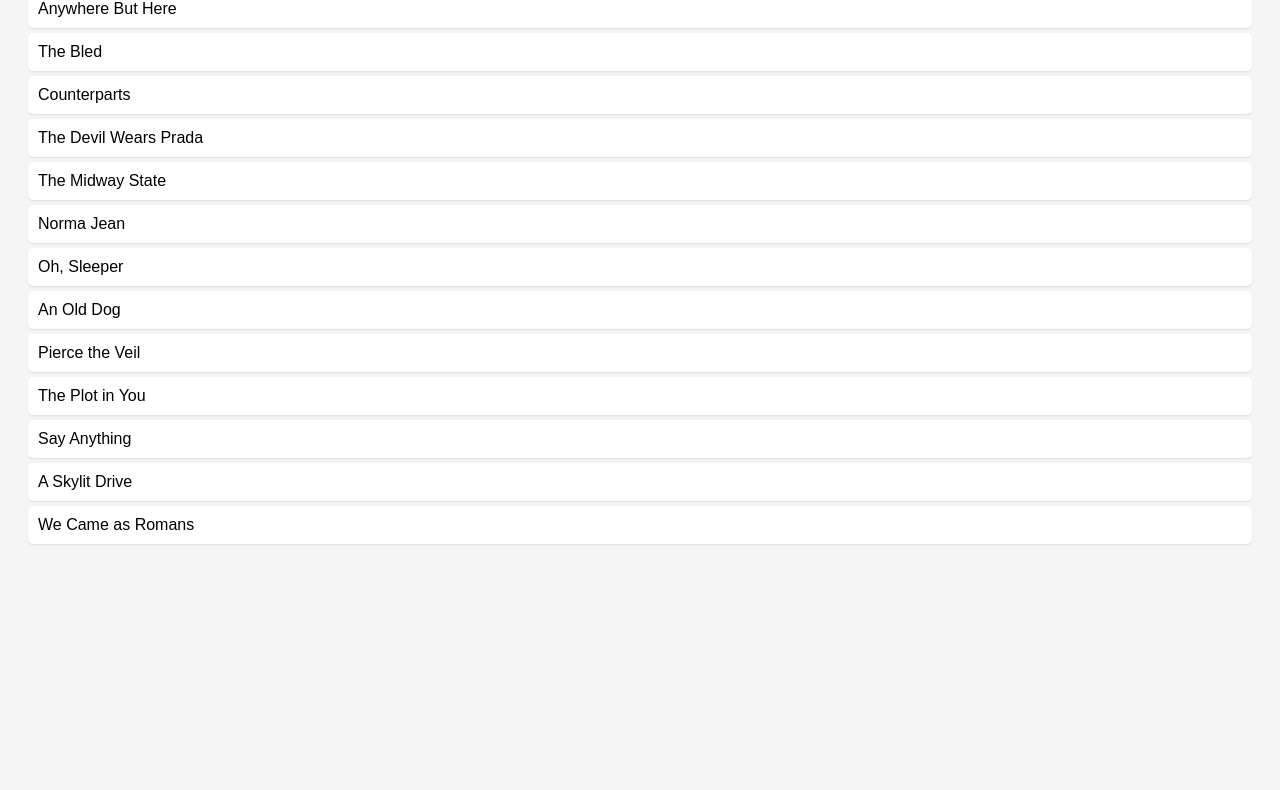
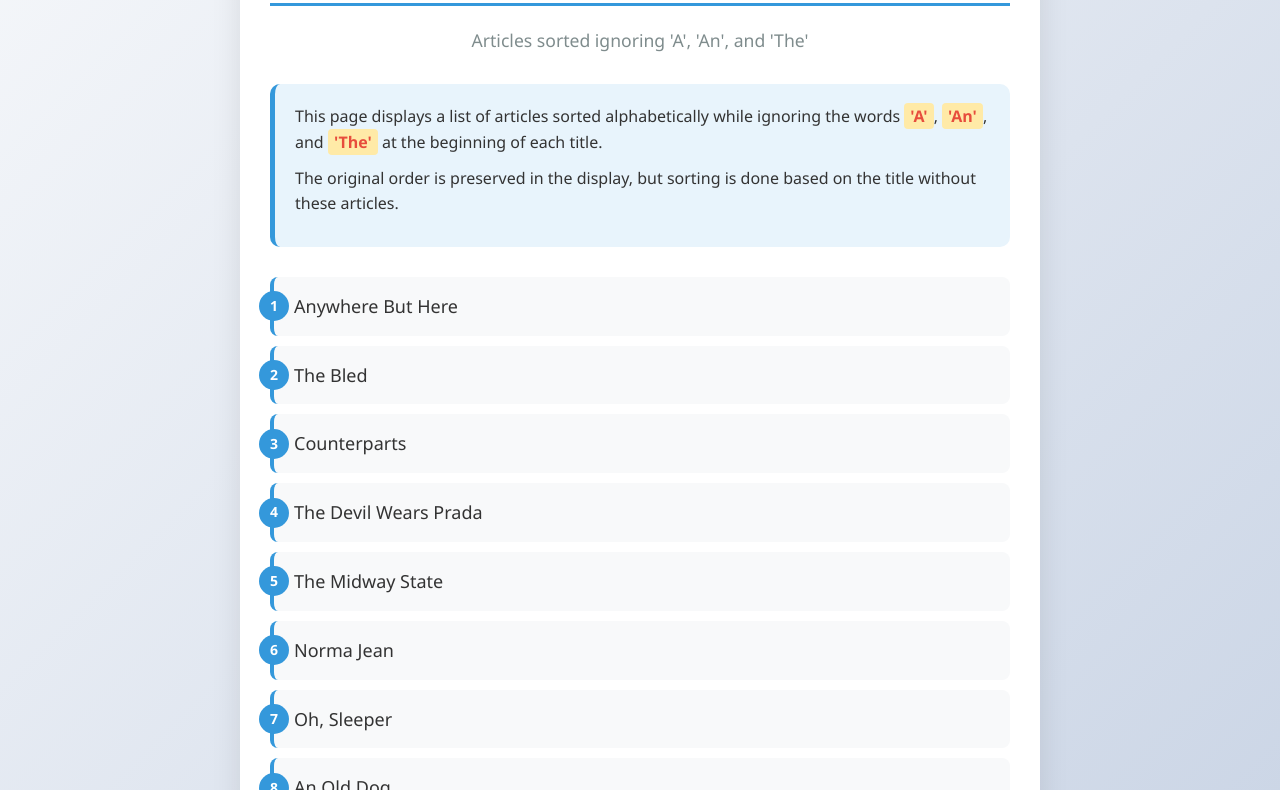
Before and after one commit to acciojob/sorting-articles-surjeetkumar8006, a website: page main.html in a window 1280 px wide. Shown: the part 118-908 px from the top of the page. Before the commit the page ends 800 px from the top, so only its background shows below. Drawn offline with Linux system fonts and the light colour scheme.

Commit message:
created a submission

```diff
--- a/main.html
+++ b/main.html
@@ -4,11 +4,184 @@
     <meta charset="UTF-8">
     <meta name="viewport" content="width=device-width, initial-scale=1.0">
     <title>Alphabetical Article Sorter</title>
-    <link rel="stylesheet" href="styles.css">
+    <style>
+        * {
+            margin: 0;
+            padding: 0;
+            box-sizing: border-box;
+        }
+
+        body {
+            font-family: 'Segoe UI', Tahoma, Geneva, Verdana, sans-serif;
+            line-height: 1.6;
+            color: #333;
+            background: linear-gradient(135deg, #f5f7fa 0%, #c3cfe2 100%);
+            min-height: 100vh;
+            padding: 20px;
+        }
+
+        .container {
+            max-width: 800px;
+            margin: 0 auto;
+            background-color: white;
+            padding: 30px;
+            border-radius: 15px;
+            box-shadow: 0 10px 30px rgba(0, 0, 0, 0.1);
+        }
+
+        h1 {
+            text-align: center;
+            color: #2c3e50;
+            margin-bottom: 20px;
+            padding-bottom: 15px;
+            border-bottom: 3px solid #3498db;
+            font-size: 2.2rem;
+        }
+
+        .subtitle {
+            text-align: center;
+            color: #7f8c8d;
+            margin-bottom: 30px;
+            font-size: 1.1rem;
+        }
+
+        .info-box {
+            background-color: #e8f4fc;
+            padding: 20px;
+            border-radius: 10px;
+            margin-bottom: 30px;
+            border-left: 5px solid #3498db;
+        }
+
+        .info-box p {
+            margin-bottom: 10px;
+        }
+
+        .highlight {
+            color: #e74c3c;
+            font-weight: bold;
+            background-color: #ffeaa7;
+            padding: 2px 6px;
+            border-radius: 4px;
+        }
+
+        #bands {
+            list-style-type: none;
+            padding: 0;
+            counter-reset: article-counter;
+        }
+
+        #bands li {
+            padding: 15px 20px;
+            margin-bottom: 10px;
+            background-color: #f8f9fa;
+            border-radius: 8px;
+            font-size: 18px;
+            transition: all 0.3s ease;
+            border-left: 4px solid #3498db;
+            position: relative;
+            counter-increment: article-counter;
+        }
+
+        #bands li::before {
+            content: counter(article-counter);
+            position: absolute;
+            left: -15px;
+            top: 50%;
+            transform: translateY(-50%);
+            background-color: #3498db;
+            color: white;
+            width: 30px;
+            height: 30px;
+            border-radius: 50%;
+            display: flex;
+            align-items: center;
+            justify-content: center;
+            font-weight: bold;
+            font-size: 14px;
+        }
+
+        #bands li:hover {
+            background-color: #e3f2fd;
+            transform: translateX(5px);
+            box-shadow: 0 5px 15px rgba(0, 0, 0, 0.1);
+        }
+
+        #bands li:last-child {
+            margin-bottom: 0;
+        }
+
+        .footer {
+            text-align: center;
+            margin-top: 30px;
+            color: #7f8c8d;
+            font-size: 0.9rem;
+        }
+    </style>
 </head>
 <body>
-    <h1>Alphabetical Article Sorter</h1>
-    <ul id="band"></ul>
-    <script src="script.js"></script>
+    <div class="container">
+        <h1>Alphabetical Article Sorter</h1>
+        <p class="subtitle">Articles sorted ignoring 'A', 'An', and 'The'</p>
+
+        <div class="info-box">
+            <p>This page displays a list of articles sorted alphabetically while ignoring the words <span class="highlight">'A'</span>, <span class="highlight">'An'</span>, and <span class="highlight">'The'</span> at the beginning of each title.</p>
+            <p>The original order is preserved in the display, but sorting is done based on the title without these articles.</p>
+        </div>
+
+        <ul id="bands"></ul>
+
+        <div class="footer">
+            <p>Sorted alphabetically (ignoring articles) | Total articles: <span id="count">0</span></p>
+        </div>
+    </div>
+
+    <script>
+        // Article data
+        const bands = [
+            'The Plot in You',
+            'The Devil Wears Prada',
+            'Pierce the Veil',
+            'Norma Jean',
+            'The Bled',
+            'Say Anything',
+            'The Midway State',
+            'We Came as Romans',
+            'Counterparts',
+            'Oh, Sleeper',
+            'A Skylit Drive',
+            'Anywhere But Here',
+            'An Old Dog'
+        ];
+
+        // Function to remove articles for sorting
+        function stripArticles(bandName) {
+            return bandName.replace(/^(a |an |the )/i, '').trim();
+        }
+
+        // Sort the bands array alphabetically ignoring articles
+        const sortedBands = bands.sort((a, b) => {
+            const nameA = stripArticles(a);
+            const nameB = stripArticles(b);
+            return nameA.localeCompare(nameB);
+        });
+
+        // Get the unordered list element - FIXED: changed id from 'band' to 'bands'
+        const bandList = document.getElementById('bands');
+
+        // Create list items for each band
+        sortedBands.forEach(band => {
+            const listItem = document.createElement('li');
+            listItem.textContent = band;
+            bandList.appendChild(listItem);
+        });
+
+        // Update article count
+        document.getElementById('count').textContent = sortedBands.length;
+
+        // Log for verification
+        console.log('Original order:', bands);
+        console.log('Sorted order (ignoring articles):', sortedBands);
+    </script>
 </body>
 </html>
--- a/script.js
+++ /dev/null
@@ -1,35 +0,0 @@
-const bands = [
-    'The Plot in You',
-    'The Devil Wears Prada',
-    'Pierce the Veil',
-    'Norma Jean',
-    'The Bled',
-    'Say Anything',
-    'The Midway State',
-    'We Came as Romans',
-    'Counterparts',
-    'Oh, Sleeper',
-    'A Skylit Drive',
-    'Anywhere But Here',
-    'An Old Dog'
-];
-
-// Function to strip leading articles for sorting
-function stripArticle(band) {
-    return band.replace(/^(a |an |the )/i, '').trim();
-}
-
-// Sort ignoring leading articles
-const sortedBands = bands.sort((a, b) => {
-    const aStripped = stripArticle(a).toLowerCase();
-    const bStripped = stripArticle(b).toLowerCase();
-    return aStripped.localeCompare(bStripped);
-});
-
-// Insert into the DOM
-const ul = document.getElementById("band");
-sortedBands.forEach(band => {
-    const li = document.createElement("li");
-    li.textContent = band;
-    ul.appendChild(li);
-});
--- a/styles.css
+++ b/styles.css
@@ -1,22 +0,0 @@
-body {
-    font-family: sans-serif;
-    padding: 20px;
-    background-color: #f5f5f5;
-}
-
-h1 {
-    color: #333;
-}
-
-#band {
-    list-style-type: none;
-    padding: 0;
-}
-
-#band li {
-    background: #fff;
-    margin-bottom: 5px;
-    padding: 10px;
-    border-radius: 5px;
-    box-shadow: 0 1px 2px rgba(0,0,0,0.1);
-}
```
